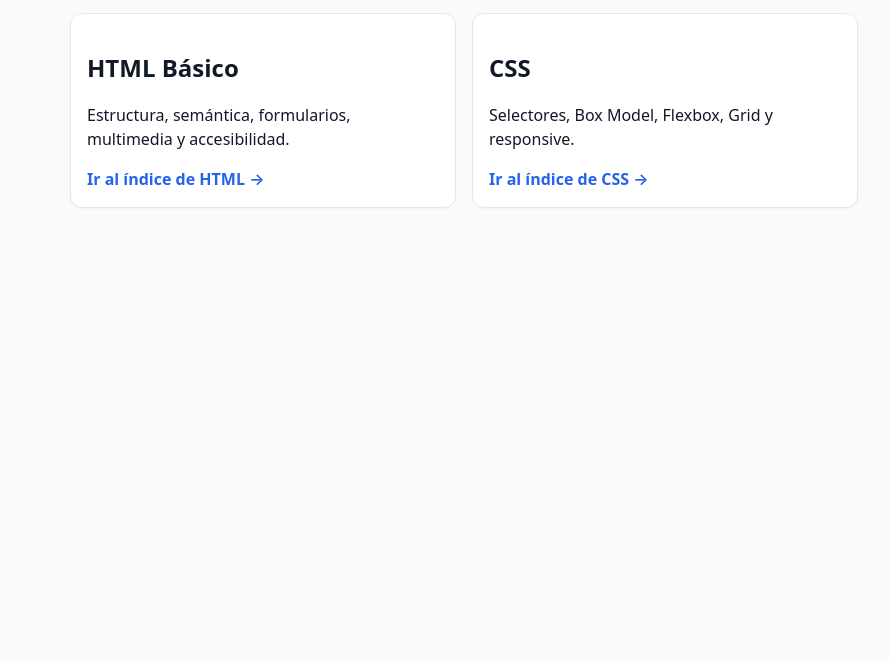
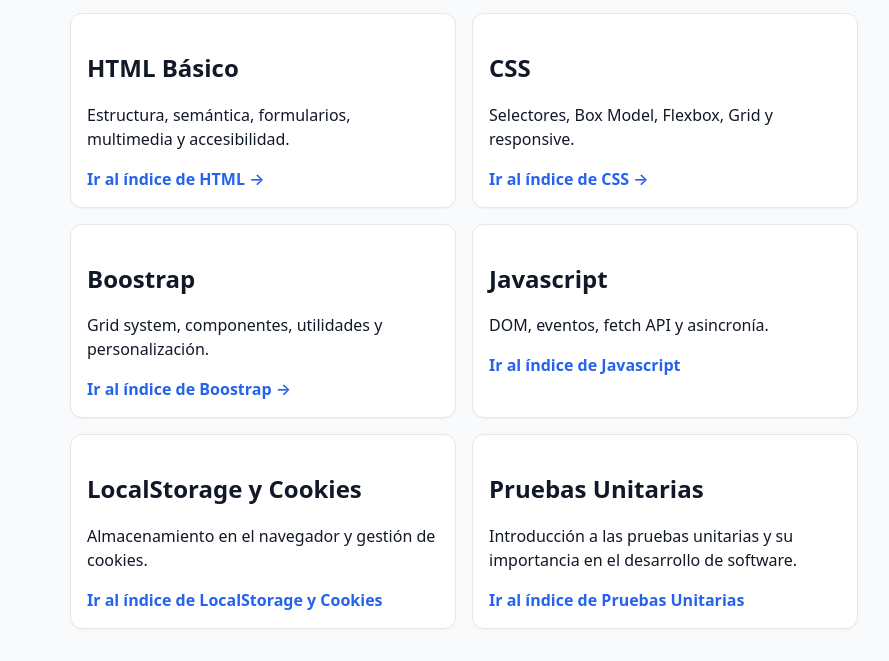
Before and after one commit to Palvarezlara/fullstack2-ejercicios-practicos, a plain HTML site: page index.html in a window 1280 px wide. Shown: the part 178-839 px from the top of the page, without its empty margins (176-1065 px from the left). Before the commit the page ends 800 px from the top, so only its background shows below. Drawn offline with Linux system fonts and the light colour scheme.

Commit message:
Avance: index raiz se agrega card con dirección a las otras carpetas

```diff
--- a/index.html
+++ b/index.html
@@ -1,16 +1,31 @@
 <!DOCTYPE html>
 <html lang="es">
+
 <head>
   <meta charset="UTF-8" />
-  <meta name="viewport" content="width=device-width, initial-scale=1.0"/>
+  <meta name="viewport" content="width=device-width, initial-scale=1.0" />
   <title>Repositorio de Prácticas - Fullstack II</title>
   <link rel="stylesheet" href="02-css-estilos/styles/common.css">
   <style>
-    .hub { max-width: 820px; margin: 2rem auto; }
-    .grid { display: grid; gap: 1rem; grid-template-columns: repeat(auto-fit, minmax(260px, 1fr)); }
-    .card a { display: block; font-weight: 600; margin-top: .35rem; }
+    .hub {
+      max-width: 820px;
+      margin: 2rem auto;
+    }
+
+    .grid {
+      display: grid;
+      gap: 1rem;
+      grid-template-columns: repeat(auto-fit, minmax(260px, 1fr));
+    }
+
+    .card a {
+      display: block;
+      font-weight: 600;
+      margin-top: .35rem;
+    }
   </style>
 </head>
+
 <body>
   <header class="site-nav">
     <nav class="container">
@@ -34,7 +49,28 @@
         <p>Selectores, Box Model, Flexbox, Grid y responsive.</p>
         <a href="02-css-estilos/index.html">Ir al índice de CSS →</a>
       </section>
+      <section class="card">
+        <h2>Boostrap</h2>
+        <p>Grid system, componentes, utilidades y personalización.</p>
+        <a href="03-boostrap/index.html">Ir al índice de Boostrap →</a>
+      </section>
+      <section class="card">
+        <h2>Javascript</h2>
+        <p>DOM, eventos, fetch API y asincronía.</p>
+        <a href="04-js-dom/index.html">Ir al índice de Javascript</a>
+      </section>
+      <section class="card">
+        <h2>LocalStorage y Cookies</h2>
+        <p>Almacenamiento en el navegador y gestión de cookies.</p>
+        <a href="05-localstorage-cookies/index.html">Ir al índice de LocalStorage y Cookies</a>
+      </section>
+      <section class="card">
+        <h2>Pruebas Unitarias</h2>
+        <p>Introducción a las pruebas unitarias y su importancia en el desarrollo de software.</p>
+        <a href="06-pruebas-unitarias/index.html">Ir al índice de Pruebas Unitarias</a>
+      </section>
     </div>
   </main>
 </body>
+
 </html>
```
Also changed, not shown: 03-boostrap/index.html (added), 04-js-dom/index.html (added), 05-localstorage-cookies/index.html (added), 06-pruebas-unitarias/index.html (added).
